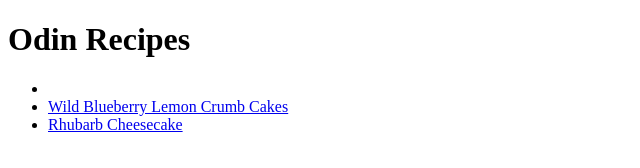
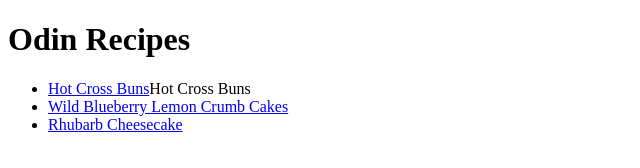
Before and after one commit to Br1gad13r/odincourse, a plain HTML site: page index.html in a window 1280 px wide. Shown: the whole page, without its empty margins (0-640 px from the left). Drawn offline with Linux system fonts and the light colour scheme.

Commit message:
Fixed Recipe Link

```diff
--- a/index.html
+++ b/index.html
@@ -9,7 +9,8 @@
     <h1>Odin Recipes</h1>
 
     <ul>
-        <li><a href="./odin-recipes/hot-cross-buns.html"></a></li>
+
+        <li><a href="./odin-recipes/hot-cross-buns.html">Hot Cross Buns</a>Hot Cross Buns</li>
         <li><a href="./odin-recipes/Wild Blueberry Lemon Crumb Cakes.html">Wild Blueberry Lemon Crumb Cakes</a></li>
         <li><a href="./odin-recipes/Rhubarb Cheesecake.html">Rhubarb Cheesecake</a></li>
     </ul>
```
